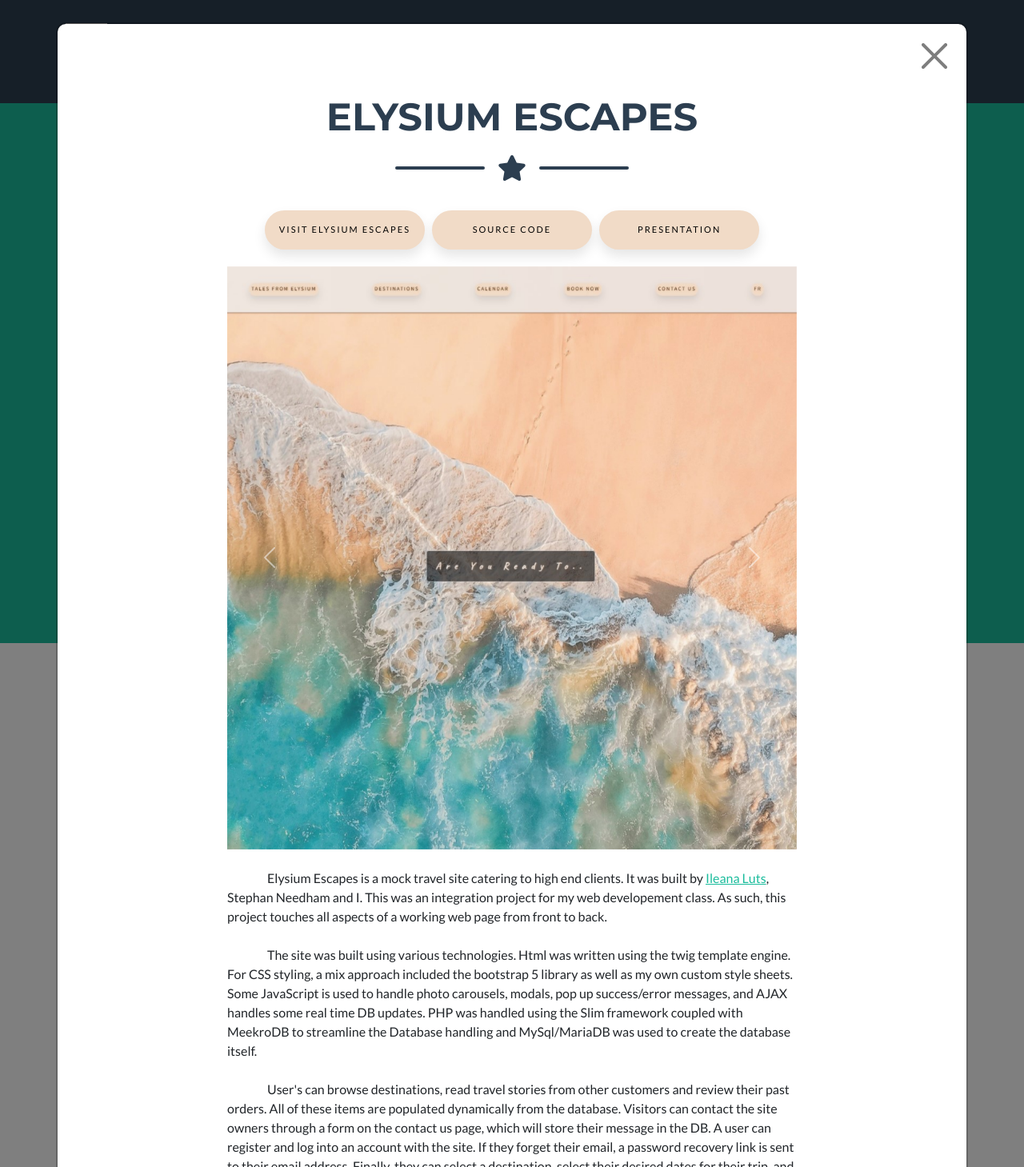
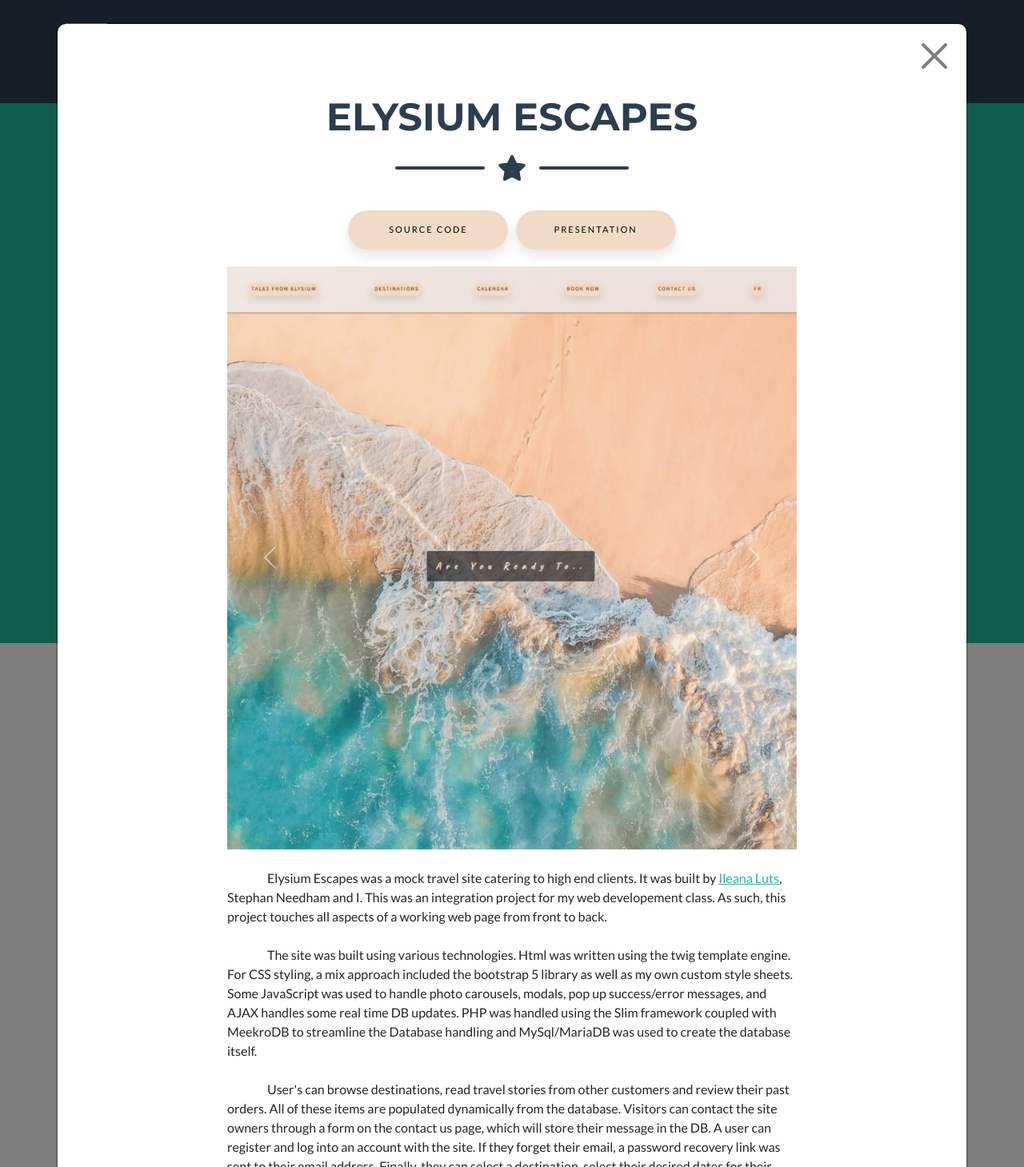
Before and after one commit to TylerDSmalley/TylerDSmalley.github.io, a PHP site: page / in a window 1280 px wide, after a click that opens the changed part. Shown: the whole page at 80% size. Run offline with PHP 8.4, Linux system fonts and the light colour scheme.

Commit message:
updates
-removed old links to broken sites that no longer have backend support.
-cleaned up redundant CSS
-cleaned up JS

```diff
--- a/css/customStyles.css
+++ b/css/customStyles.css
@@ -15,12 +15,11 @@
     text-transform: uppercase;
     text-decoration: none;
     width: 300px;
-    font-size: 16pt;
     letter-spacing: 2px;
     margin: 5px 3px;
     padding: 5px;
     background-color: #f1dbc7;
-    box-shadow: 0px 8px 15px rgba(0, 0, 0, 0.1);
+    box-shadow: 0 8px 15px rgba(0, 0, 0, 0.1);
     color: #000;
     font-size: 11px;
     transition: all 0.3s ease 0s;
@@ -34,21 +33,21 @@
 
 .imgButton:hover {
     background-color: #3ddf9e;
-    box-shadow: 0px 15px 20px rgba(47, 211, 145, 0.4);
+    box-shadow: 0 15px 20px rgba(47, 211, 145, 0.4);
     color: #fff;
     transform: translateY(-5px);
 }
 
 .skillButton {
     border-radius: 50%;
-    box-shadow: 0px 8px 15px rgba(0, 0, 0, 0.1);
+    box-shadow: 0 8px 15px rgba(0, 0, 0, 0.1);
     transition: all 0.3s ease 0s;
     cursor: pointer;
 }
 
 .skillButton:hover {
     background-color: #1BBC9B;
-    box-shadow: 0px 15px 20px rgba(47, 211, 145, 0.4);
+    box-shadow: 0 15px 20px rgba(47, 211, 145, 0.4);
     color: #fff;
     transform: translateY(-5px);
 }
@@ -82,7 +81,7 @@
 
 .logInButton:hover {
     background-color: #3ddf9e;
-    box-shadow: 0px 15px 20px rgba(47, 211, 145, 0.4);
+    box-shadow: 0 15px 20px rgba(47, 211, 145, 0.4);
     color: #fff;
     transform: translateY(-5px);
 }
--- a/index.html
+++ b/index.html
@@ -367,7 +367,6 @@
                                 </div>
                                 <!-- Site Links-->
                                 <div class="mb-3">
-                                    <a class="btn logInButton" href="https://travel.fsd01.ca/">Visit Elysium Escapes</a>
                                     <a class="btn logInButton"
                                         href="./assets/img/portfolio/elysiumEscapes/elysium_escapes _source.zip">Source
                                         Code</a>
@@ -413,7 +412,7 @@
 
                                 <!-- Portfolio Modal - Text-->
                                 <div class="text-start mt-4">
-                                    <p class="mb-4 text-indention">Elysium Escapes is a mock travel site catering to
+                                    <p class="mb-4 text-indention">Elysium Escapes was a mock travel site catering to
                                         high end clients. It was built by <a
                                             href="https://www.linkedin.com/in/ileana-luts-a22a27226/">Ileana Luts</a>,
                                         Stephan Needham and I. This was an integration project for my web developement
@@ -424,7 +423,7 @@
                                         was written using the twig template engine. For CSS styling, a mix approach
                                         included the bootstrap 5 library as well as my own custom style sheets. Some
                                         JavaScript
-                                        is used to handle photo carousels, modals, pop up success/error messages, and
+                                        was used to handle photo carousels, modals, pop up success/error messages, and
                                         AJAX handles some real time DB updates. PHP was handled using the Slim framework
                                         coupled with MeekroDB to streamline the Database handling
                                         and MySql/MariaDB was used to create the database itself.
@@ -435,18 +434,18 @@
                                         through a form
                                         on the contact us page, which will store their message in the DB. A user can
                                         register and log into an account with the site. If they forget their email, a
-                                        password recovery link is sent to their email address. Finally,
+                                        password recovery link was sent to their email address. Finally,
                                         they can select a destination, select their desired dates for their trip, and
                                         the number of adults/children that will be traveling. Submitting this form sends
                                         a realtime request to the Booking.com api which will
                                         return a selction of high end resorts that match their criteria. The results are
                                         displayed in a series of modals and within each modal the user can browse photos
                                         that the api sent for the given hotel. When the user
-                                        is ready, they may book a trip. To handle payment processing, the Stripe api was
-                                        used. As this is a mock site, no actual transactions are permitted, so we use
+                                        was ready, they may book a trip. To handle payment processing, the Stripe api was
+                                        used. As this was a mock site, no actual transactions are permitted, so we use
                                         Stripe's provided test card numbers. Upon completion,
-                                        the user is taken to an order summary page. At the same time, a confirmation
-                                        summary is sent to the user's registered email address. The user can review
+                                        the user was taken to an order summary page. At the same time, a confirmation
+                                        summary was sent to the user's registered email address. The user can review
                                         their past trips from the user menu where they may also post
                                         their own travel story that will be published to the site blog.
                                     </p>
@@ -481,8 +480,6 @@
                                 </div>
                                 <!-- Site Links-->
                                 <div class="mb-3">
-                                    <a class="btn logInButton" href="https://items-project.herokuapp.com/login">Visit
-                                        ITems</a>
                                     <a class="btn logInButton" href="./assets/img/portfolio/items/items.zip">Source
                                         Code</a>
                                     <a class="btn logInButton"
@@ -528,7 +525,7 @@
 
                                 <!-- Portfolio Modal - Text-->
                                 <div class="text-start mt-4">
-                                    <p class="mb-4 text-indention">ITems is a mock Employee management system built by
+                                    <p class="mb-4 text-indention">ITems was a mock Employee management system built by
                                         <a href="https://www.linkedin.com/in/ileana-luts-a22a27226/">Ileana Luts</a> and
                                         I using Java Spring Boot, Java Spring Security, thymeleaf templating engine,
                                         Bootstrap 5 and MySql Locally/ PostgreSQL hosted on Heroku. We were given about
@@ -540,19 +537,19 @@
                                         Being an EMS, anyone attempting to visit the app will be automatically
                                         redirected by Spring Boot Security to the login portal. Only current HR
                                         employees with the role-MANAGER can add new employees to the system. Upon
-                                        onboarding, the new employee is sent an email with their initial log in
+                                        onboarding, the new employee was sent an email with their initial log in
                                         credentials, inviting them to log in and update their profile. The link provided
                                         in the email will push them straight to the update page to ensure their first
                                         step will be to submit their personal info to HR.
                                     </p>
-                                    <p class="mb-4 text-indention"> Upon successful sign in, the employee is taken to
+                                    <p class="mb-4 text-indention"> Upon successful sign in, the employee was taken to
                                         the dashboard where they can view three cards: Employee Profile, HR requests,
                                         and Employee documents. After being clicked, these three cards expand to show
                                         more detailed information as well as buttons to change/submit new info to HR.
                                         For example, an HR request can be submitted from the dashboard requesting time
-                                        off or location transfer. Once the transfer is submitted, the HR manager can
+                                        off or location transfer. Once the transfer was submitted, the HR manager can
                                         view the request from the Admin dashboard and choose to approve or deny. The
-                                        status of the request is displayed for the Employee to see in the HR request
+                                        status of the request was displayed for the Employee to see in the HR request
                                         card dropdown</p>
                                 </div>
                             </div>
@@ -584,7 +581,6 @@
                                 </div>
                                 <!-- Site Links-->
                                 <div class="mb-3">
-                                    <a class="btn logInButton" href="https://readwell.netlify.app/">Visit readWell</a>
                                     <a class="btn logInButton"
                                         href="./assets/img/portfolio/readWell/ReactProject_readWell_TeamIT.zip">Source
                                         Code</a>
@@ -635,11 +631,11 @@
                                 <!-- Portfolio Modal - Text-->
                                 <div class="text-start mt-4">
                                     <p class="mb-4 text-indention">
-                                        ReadWell is a mock A Social Cataloging website akin to GoodReads. It was built
+                                        ReadWell was a mock A Social Cataloging website akin to GoodReads. It was built
                                         by <a href="https://www.linkedin.com/in/ileana-luts-a22a27226/">Ileana Luts</a>
                                         and I using React.js, Material-UI, Bootstrap 5,
-                                        Express, Node.js, and Sequelize. The server/api is hosted on Heroku, the React
-                                        app is hosted on Netlify, the MySql database hosted on AWS RDS, and the images
+                                        Express, Node.js, and Sequelize. The server/api was hosted on Heroku, the React
+                                        app was hosted on Netlify, the MySql database hosted on AWS RDS, and the images
                                         are hosted on an AWS S3 bucket. We were given about a week to build an initial
                                         proof of concept for our React.JS/Web Programming II class. To see where this
                                         project would be headed given a larger timeframe, please refer to the project
@@ -680,9 +676,6 @@
                                 </div>
                                 <!-- Site Links-->
                                 <div class="mb-3">
-                                    <a class="btn logInButton"
-                                        href="http://thelendingcircle.us-east-1.elasticbeanstalk.com/">Visit Lending
-                                        Circle</a>
                                     <a class="btn logInButton"
                                         href="./assets/img/portfolio/lendingCircle/TheLendingCircle.zip">Source Code</a>
                                     <a class="btn logInButton"
@@ -742,7 +735,7 @@
 
                                 <!-- Portfolio Modal - Text-->
                                 <div class="text-start mt-4">
-                                    <p class="mb-4 text-indention">The Lending Circle is a mock exchange site supporting
+                                    <p class="mb-4 text-indention">The Lending Circle was a mock exchange site supporting
                                         a circular economy. It was built by <a
                                             href="https://www.linkedin.com/in/ileana-luts-a22a27226/">Ileana Luts</a>,
                                         <a href="https://www.linkedin.com/in/phil-jonathan-arceno-ab472b136/">Phil-Jonathan
@@ -750,14 +743,14 @@
                                         and I. This was an integration project for my ASP.NET
                                         class. As such, this project touches all aspects of a working web page from
                                         front to back.
-                                        The site is fully functional in a mock setting, with a path for "future ideas"
+                                        The site was fully functional in a mock setting, with a path for "future ideas"
                                     </p>
                                     <p class="mb-4 text-indention">
                                         The site was built in C# using the ASP.NET Core framework and Razor pages. It
                                         uses
-                                        an MsSql DB which is hosted on AWS - RDS. The site as a whole is hosted on AWS
+                                        an MsSql DB which was hosted on AWS - RDS. The site as a whole was hosted on AWS
                                         using
-                                        elastic beanstalk and the images live in an S3 bucket. The pages is styled with
+                                        elastic beanstalk and the images live in an S3 bucket. The pages was styled with
                                         a
                                         combination of custom CSS and Bootstrap5 classes.
                                     </p>
@@ -765,10 +758,10 @@
 
                                     </p>
                                     <p class="mb-4 text-indention">
-                                        The Lending Circle is a neighborhood/community lending
+                                        The Lending Circle was a neighborhood/community lending
                                         system for neighbors to borrow/lend items they need from/to each other. In an
                                         economy
-                                        that is trending more environmentally friendly, one way we could reduce
+                                        that was trending more environmentally friendly, one way we could reduce
                                         overconsumption/waste would be to lend everyday items when they aren't in use.
                                         Instead
                                         of every house owning their own snow blowers, lawnmowers, Tool kits, camping
@@ -820,8 +813,6 @@
                                 </div>
                                 <!-- Site Links-->
                                 <div class="mb-3">
-                                    <a class="btn logInButton"
-                                        href="http://gamegarage.us-east-2.elasticbeanstalk.com/">Visit Game Garage</a>
                                     <a class="btn logInButton"
                                         href="./assets/img/portfolio/gameGarage/GameGarage.zip">Source Code</a>
                                     <a class="btn logInButton"
@@ -877,24 +868,24 @@
                                         The site that hosts the game was built in C# using the ASP.NET Core framework
                                         and Razor pages. It
                                         uses
-                                        an MsSql DB which is hosted on AWS - RDS. The site as a whole is hosted on AWS
+                                        an MsSql DB which was hosted on AWS - RDS. The site as a whole was hosted on AWS
                                         using
-                                        elastic beanstalk. The pages is styled with
+                                        elastic beanstalk. The pages was styled with
                                         a combination of custom CSS and Bootstrap5 classes. The game itself (Brick
-                                        Breaker) is built
+                                        Breaker) was built
                                         purely with JavaScript
                                     </p>
                                     <p class="mb-4 text-indention">
 
                                     </p>
                                     <p class="mb-4 text-indention">
-                                        Game Garage is an arcade style site where users can play free, JavaScript based,
+                                        Game Garage was an arcade style site where users can play free, JavaScript based,
                                         video games.
                                         At the moment, they can choose to play the classic game - Brick Breaker. A score
                                         table, living
                                         on an RDS database, keeps track of player scores. Like a classic arcade game,
                                         users are prompted
-                                        to enter their name to record their final score. If their score is in the top
+                                        to enter their name to record their final score. If their score was in the top
                                         ten, it will be
                                         displayed on the Leaderboard.
                                     </p>
@@ -992,7 +983,7 @@
                                 <!-- Portfolio Modal - Text-->
                                 <div class="text-start mt-4">
                                     <p class="mb-4 text-indention">
-                                        Hello Velo is a mock bike rental site modeled after Montreal's Bixi service. It
+                                        Hello Velo was a mock bike rental site modeled after Montreal's Bixi service. It
                                         was my final integration project for my Full Stack Development course at John
                                         Abbot College. This site was co-authored by a team of 5 that includes myself,
                                         Kim Alizadeh, Bahar Jabarzadnouri, Tyler Smalley, Aly Westwood, Kate Post
@@ -1000,24 +991,24 @@
                                     <p class="mb-4 text-indention">
                                         The Front End was built using React with a mixture of Bootstrap 5 and
                                         Material-UI for some styling. It features the Stripe service for subscription
-                                        processing as well as MapBox for the station map. The react app is hosted on
+                                        processing as well as MapBox for the station map. The react app was hosted on
                                         Netlify.
                                     </p>
                                     <p class="mb-4 text-indention">
                                         The Back End was built using Java Spring boot, hibernate, security with JWT. AWS
-                                        RDS was used to host the MySql database, while the API is hosted on Heroku. The
-                                        Stripe service is also featured in the back end to deal with subscription
+                                        RDS was used to host the MySql database, while the API was hosted on Heroku. The
+                                        Stripe service was also featured in the back end to deal with subscription
                                         payments, invoice retrieval and promo/discount application.
                                     </p>
                                     <p class="mb-4 text-indention">
-                                        Hello Velo is a fully featured simulation of Montreal's Bixi bike rental
+                                        Hello Velo was a fully featured simulation of Montreal's Bixi bike rental
                                         service. As there are no physical stations to check bikes from, this process is
                                         simulated through a process visible in the browser. Users can register with the
                                         service, subscribe using stripe's test card, browse stations on a map, choose a
                                         bike from a selected station, and return said bike to another station. If a
-                                        station is low on bikes, a discount flag will show up on the station in the map
-                                        indicating a discount rate if a bike is dropped off there. Likewise, if a
-                                        station is nearly full, a discount flag will appear to incentivize the user to
+                                        station was low on bikes, a discount flag will show up on the station in the map
+                                        indicating a discount rate if a bike was dropped off there. Likewise, if a
+                                        station was nearly full, a discount flag will appear to incentivize the user to
                                         borrow from that station. A user can see their rental history, report on
                                         defective bikes, download a copy of their invoice, change their user info,
                                         cancel their subscription and delete their account. In the event that a user
@@ -1026,14 +1017,14 @@
                                     </p>
                                     <p class="mb-4 text-indention">
                                         From the Admin side, in addition to standard CRUD functionality for all tables,
-                                        there is also bespoke systems in place. These include: a promo system where
+                                        there was also bespoke systems in place. These include: a promo system where
                                         discount promotions can be created using either dollar amounts or percentages.
-                                        These promos can then be sent in bulk to selected users. There is also a fully
+                                        These promos can then be sent in bulk to selected users. There was also a fully
                                         featured maintenance system that automatically pulls bikes into the "warehouse"
                                         for tune ups and repairs. Customer equipment complaints can also be read an the
                                         respective bike can be moved into the warehouse from there. This flags the bike
                                         as out of service until the admin confirms on the maintenance page that the bike
-                                        has been repaired. After this point, the bike is returned to the warehouse as
+                                        has been repaired. After this point, the bike was returned to the warehouse as
                                         active and can be rotated back into the system.
                                     </p>
                                 </div>
--- a/js/scripts.js
+++ b/js/scripts.js
@@ -10,7 +10,7 @@
 window.addEventListener('DOMContentLoaded', event => {
 
     // Navbar shrink function
-    var navbarShrink = function () {
+    let navbarShrink = function () {
         const navbarCollapsible = document.body.querySelector('#mainNav');
         if (!navbarCollapsible) {
             return;
@@ -36,7 +36,7 @@ window.addEventListener('DOMContentLoaded', event => {
             target: '#mainNav',
             offset: 72,
         });
-    };
+    }
 
     // Collapse responsive navbar when toggler is visible
     const navbarToggler = document.body.querySelector('.navbar-toggler');
```
